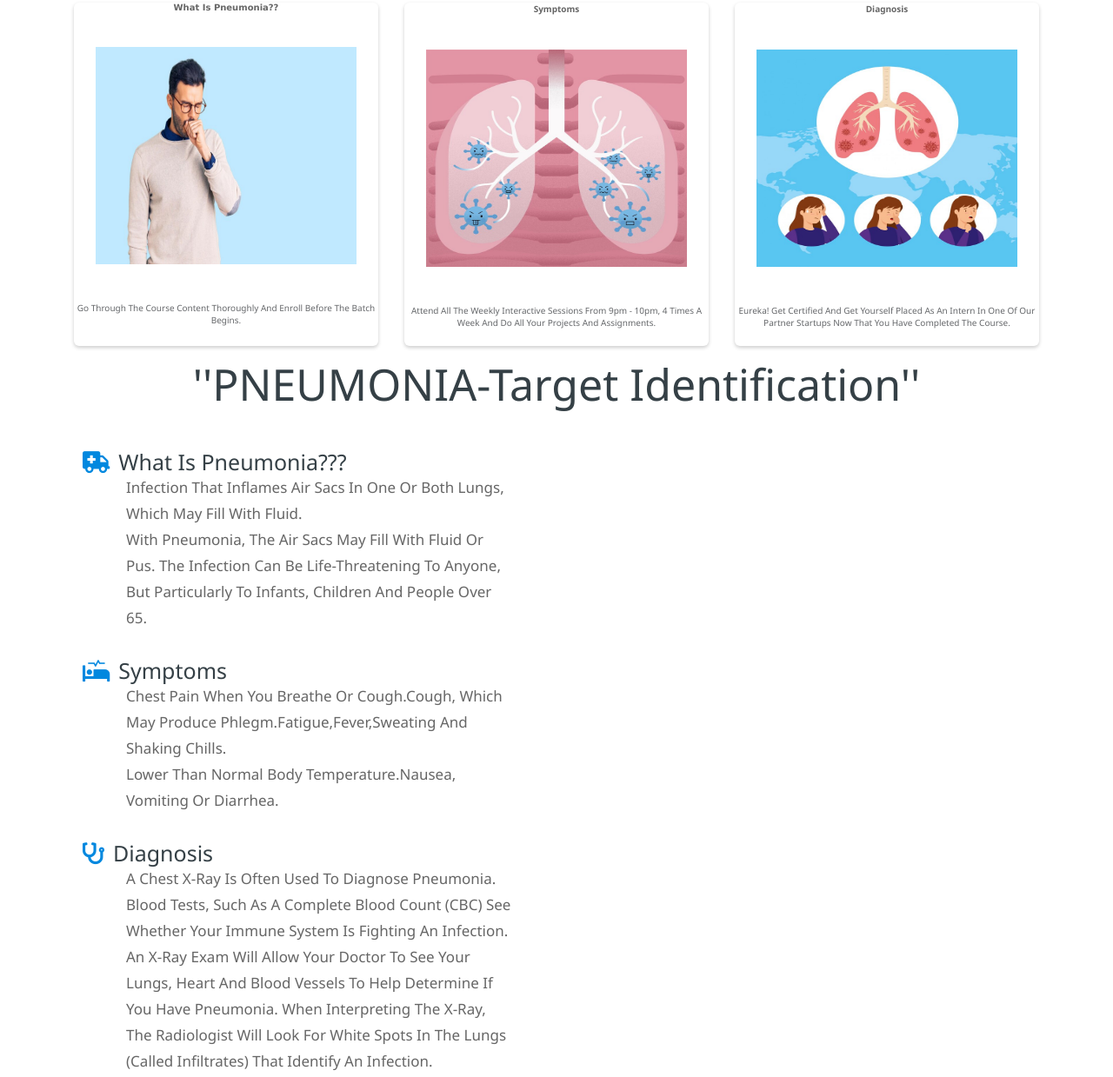
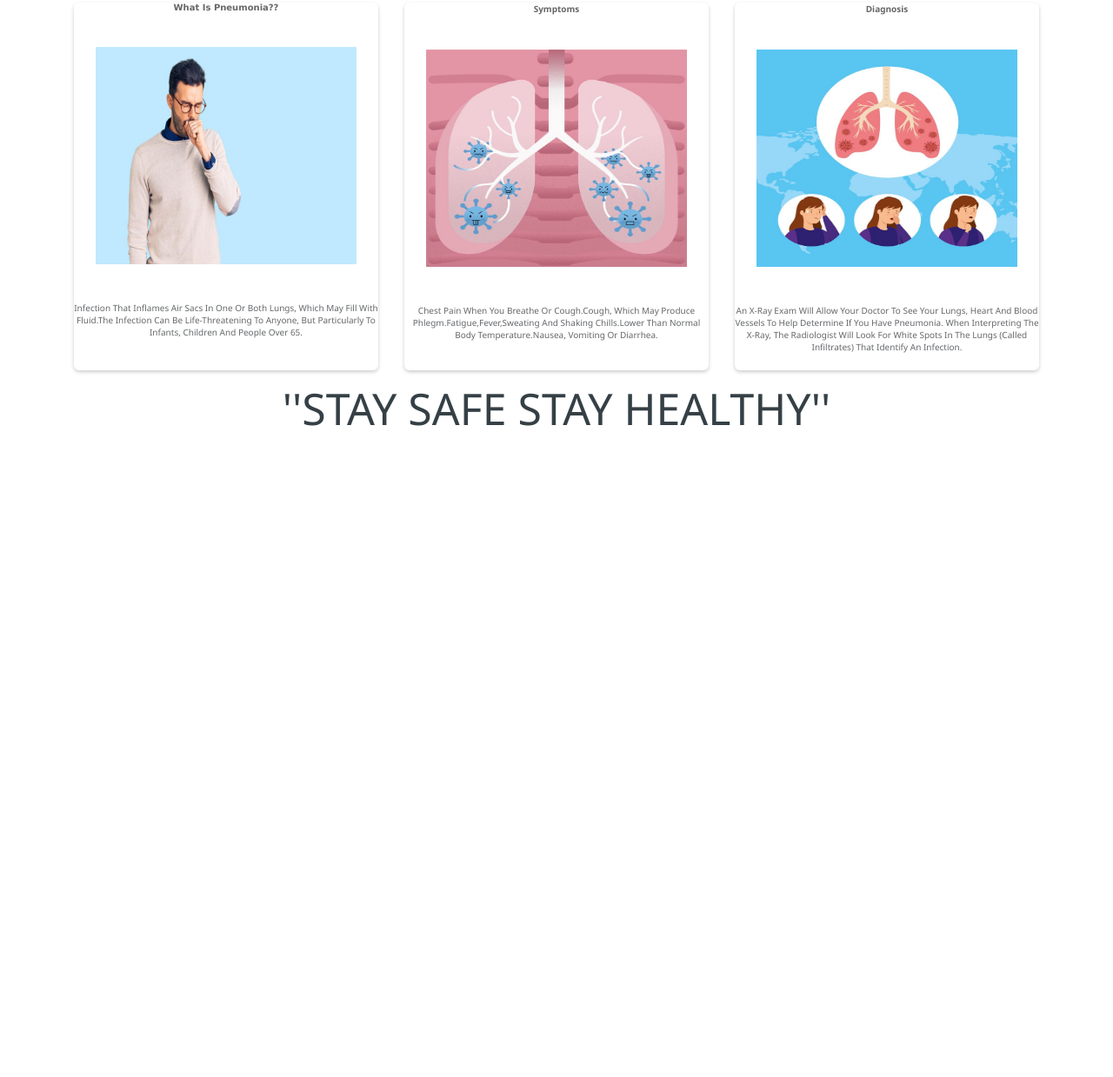
Before and after one commit to Radhika-naik/self-diagnosis-of-pneumonia, a plain HTML site: page hopital/first.html in a window 1280 px wide. Shown: the part 565-1804 px from the top of the page at 87% size. After the commit the page ends 1079 px from the top, so only its background shows below. Drawn offline with nearby package versions, Linux system fonts and the light colour scheme.

Commit message:
updated code for neat look

```diff
--- a/hopital/first.html
+++ b/hopital/first.html
@@ -39,10 +39,8 @@
 
             <nav class="nav">
                 <ul>
-                    <li><a href="#home">Home</a></li>
+
                     <li><a href="#about">about</a></li>
-                    <li><a href="#facility">facility</a></li>
-                    <li><a href="#review">review</a></li>
                     <li><a href="#contact">content</a></li>
                     <li><a href="#post">post</a></li>
                 </ul>
@@ -70,9 +68,10 @@
                 <div class="col-md-6 pl-md-5 content">
 
 
-                    <h1><span>Stay</span> safe ,<span>Stay </span>Healthy.</h1>
+
                     <h3>Caring For Your Life <i class="fa fa-heart" aria-hidden="true" style="color: red;"></i></h3>
-                    <a href="#"> <button type = "submit"class="button">Learn More</button></a>
+                    <h3>Upload Chest X-Ray Image <i class="fa fa-arrow-down" aria-hidden="true" style="color: rgb(24, 22, 22);"></i></h3></h3>
+                    <a href="uploader_page.html"> <button type = "submit"class="button">upload</button></a>
                 </div>
 
 
@@ -99,7 +98,7 @@
                 <div class="card-image" style="color: #213661;">
                     <img src="Person_Cough.jpg" alt="" width="300" height="250">
                 </div>
-                <p class="card-text ">Go through the course content thoroughly and enroll before the batch begins.</p>
+                <p class="card-text ">Infection That Inflames Air Sacs In One Or Both Lungs, Which May Fill With Fluid.The Infection Can Be Life-Threatening To Anyone, But Particularly To Infants, Children And People Over 65.</p>
               </div>
             </div>
           </div>
@@ -110,7 +109,7 @@
                 <div class="card-image" style="color: #5e371b;">
                     <img src="lungs.jpg" alt="" width="300" height="250">
                 </div>
-                <p class="card-text">Attend all the weekly interactive sessions from 9pm - 10pm, 4 times a week and do all your projects and assignments.</p>
+                <p class="card-text">Chest Pain When You Breathe Or Cough.Cough, Which May Produce Phlegm.Fatigue,Fever,Sweating And Shaking Chills.Lower Than Normal Body Temperature.Nausea, Vomiting Or Diarrhea.</p>
               </div>
             </div>
           </div>
@@ -121,7 +120,7 @@
                 <div class="card-image" style="color:#bc3330;">
                     <img src="symptoms.jpg" alt="" width="300" height="250">
                 </div>
-                <p class="card-text">Eureka! Get certified and Get yourself placed as an intern in one of our partner startups now that you have completed the course.</p>
+                <p class="card-text">An X-Ray Exam Will Allow Your Doctor To See Your Lungs, Heart And Blood Vessels To Help Determine If You Have Pneumonia. When Interpreting The X-Ray, The Radiologist Will Look For White Spots In The Lungs (Called Infiltrates) That Identify An Infection.</p>
               </div>
             </div>
           </div>
@@ -132,37 +131,13 @@
 
 
 
-    <section class="about" id="about">
-        <div class="container">
-            <h1 class="heading"><span>''</span>PNEUMONIA-Target Identification<span>''</span></h1>
-            <div class="row min-vh-100 aling-item-center">
+      <section class="about" id="about">
 
-                <div class="col-md-6 content ">
-                    <div class="box">
-                        <h3><i class="fas fa-ambulance"></i>What is Pneumonia???</h3>
-                        <p>Infection that inflames air sacs in one or both lungs, which may fill with fluid.</p>
-                        <p>With pneumonia, the air sacs may fill with fluid or pus. The infection can be life-threatening to anyone, but particularly to infants, children and people over 65.</p>
-                    </div>
+        <h1 class="heading"><span>''</span>STAY SAFE STAY HEALTHY<span>''</span></h1>
+        <div class="row min-vh-100 aling-item-center">
+        </div>
 
-                    <div class="box">
-                        <h3><i class="fas fa-procedures"></i>Symptoms</h3>
-                        <p>Chest pain when you breathe or cough.Cough, which may produce phlegm.Fatigue,Fever,sweating and shaking chills.</p>
-                        <p>Lower than normal body temperature.Nausea, vomiting or diarrhea.</p>
-                    </div>
-
-                    <div class="box">
-                        <h3><i class="fas fa-stethoscope"></i>Diagnosis</h3>
-                        <p>A chest X-ray is often used to diagnose pneumonia. Blood tests, such as a complete blood count (CBC) see whether your immune system is fighting an infection.</p>
-                        <p> An x-ray exam will allow your doctor to see your lungs, heart and blood vessels to help determine if you have pneumonia. When interpreting the x-ray, the radiologist will look for white spots in the lungs (called infiltrates) that identify an infection.</p>
-                    </div>
-                </div>
-
-                <div class="col-md-6 d-none d-md-block">
-                    <img src="img/About.svg" width="100%" alt="">
-                </div>
-            </div>
-        </div>
-    </section>
+</section>
 
 </body>
 
```
